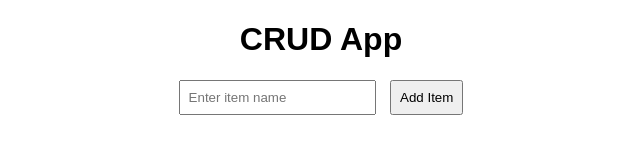
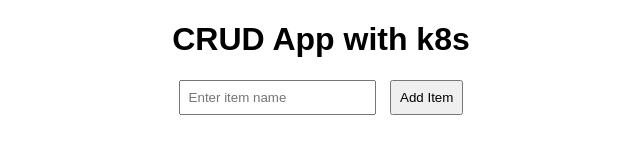
Before and after one commit to iam-arellano/node-js-app, a plain HTML site: page public/index.html in a window 1280 px wide. Shown: the whole page, without its empty margins (319-959 px from the left). Drawn offline with Linux system fonts and the light colour scheme; no server answers.

Commit message:
edit index.html

```diff
--- a/public/index.html
+++ b/public/index.html
@@ -3,11 +3,11 @@
 <head>
     <meta charset="UTF-8">
     <meta name="viewport" content="width=device-width, initial-scale=1.0">
-    <title>CRUD App</title>
+    <title>CRUD App with k8s</title>
     <link rel="stylesheet" href="styles.css">
 </head>
 <body>
-    <h1>CRUD App</h1>
+    <h1>CRUD App with k8s</h1>
     <input type="text" id="itemInput" placeholder="Enter item name">
     <button onclick="addItem()">Add Item</button>
 
```
